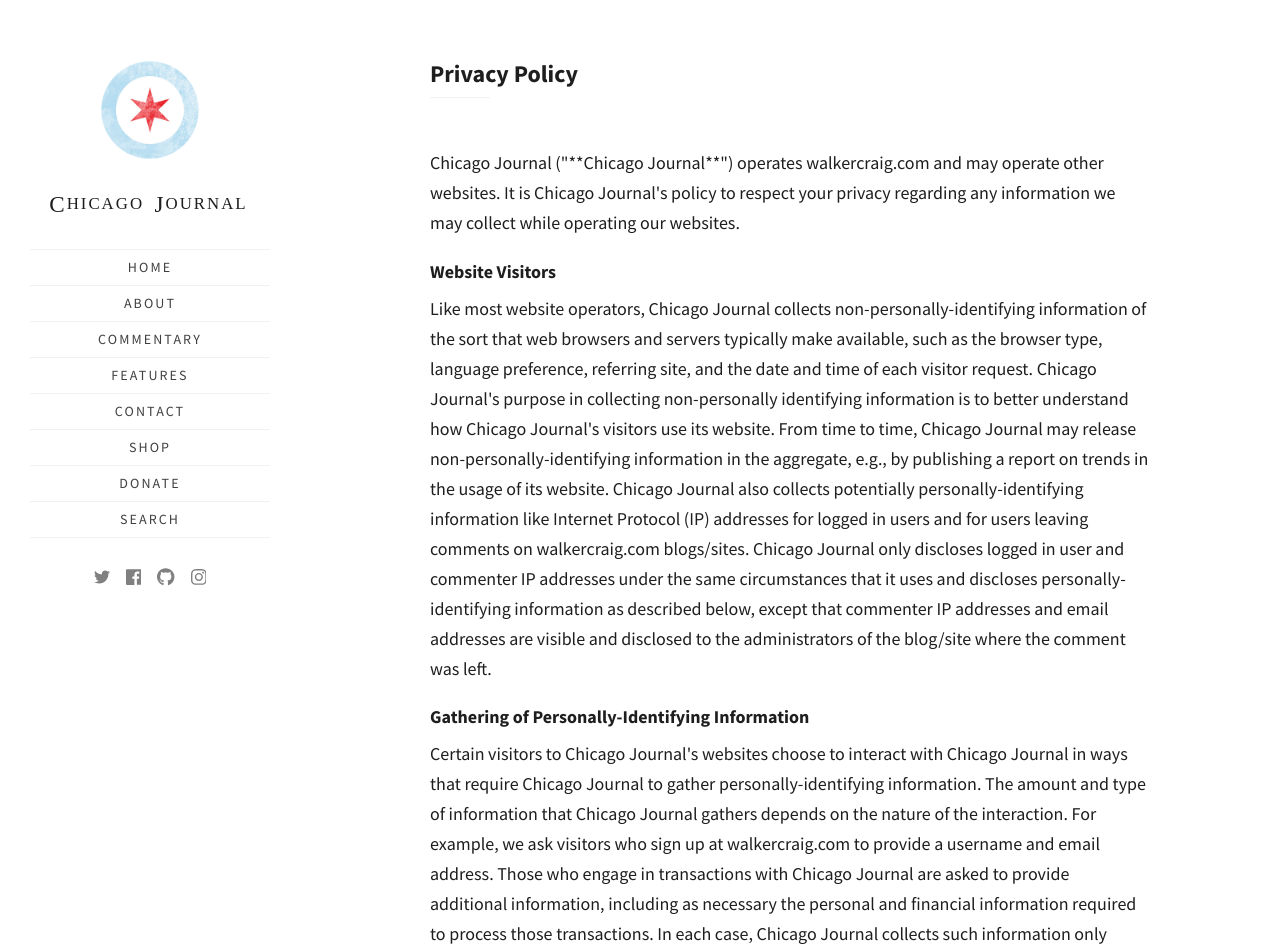
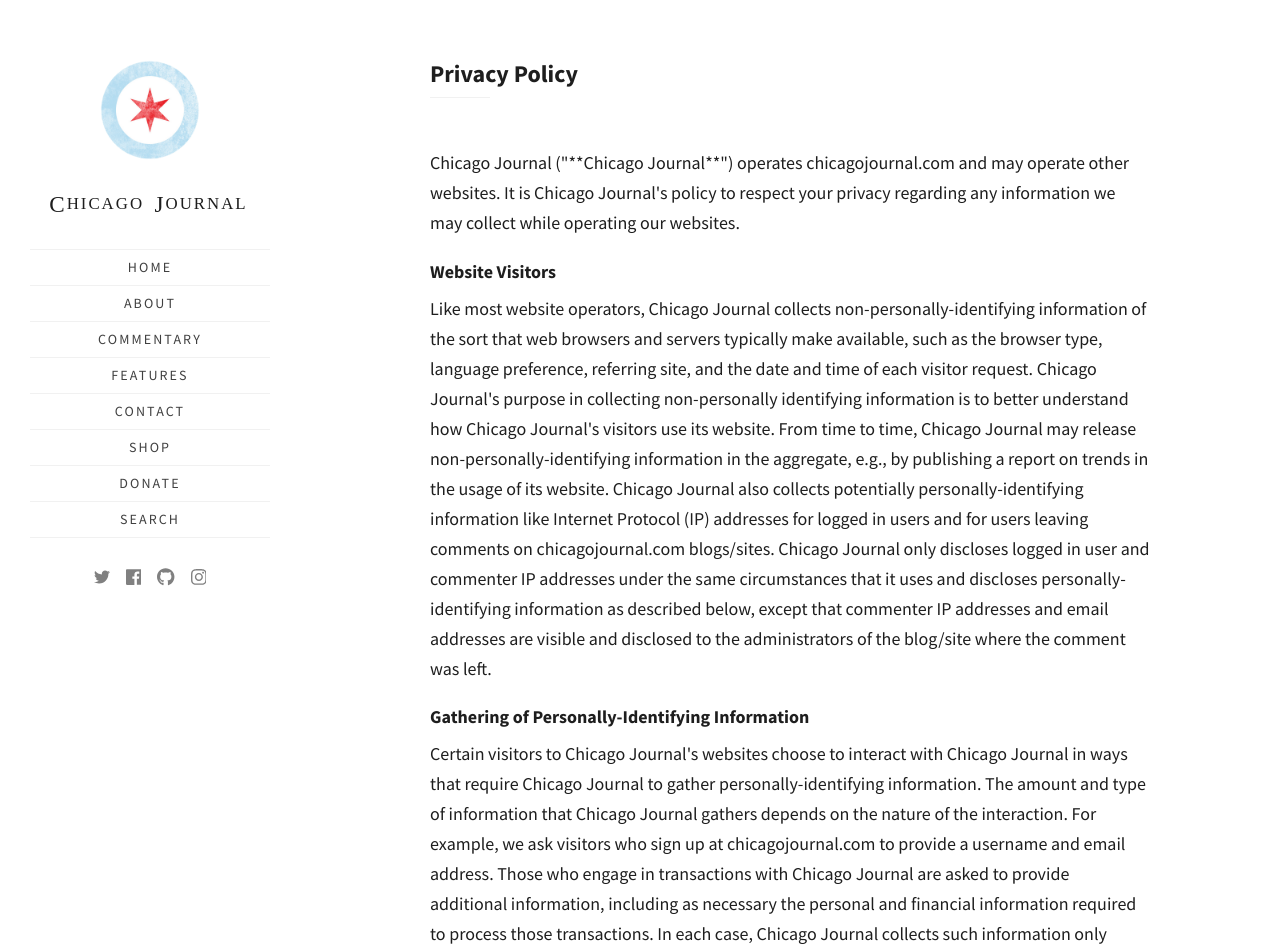
Before and after one commit to walkercraig/chicagojournal, a Jekyll site: the page built from privacy-policy.html, in a window 1280 px wide and 1400 px high. Shown: the top 946 px of the window. Built offline with Jekyll 4.4.1, drawn with Linux system fonts in a browser that asks for light colours; some web fonts are replaced; some of the changed text lies outside the part shown.

Commit message:
Update privacy-policy.html

```diff
--- a/privacy-policy.html
+++ b/privacy-policy.html
@@ -10,17 +10,17 @@ title: Privacy Policy
     </header>
     <br>
 
-Chicago Journal ("**Chicago Journal**") operates walkercraig.com and may operate other websites. It is Chicago Journal's policy to respect your privacy regarding any information we may collect while operating our websites.
+Chicago Journal ("**Chicago Journal**") operates chicagojournal.com and may operate other websites. It is Chicago Journal's policy to respect your privacy regarding any information we may collect while operating our websites.
 
 <h4>Website Visitors</h4>
 
 Like most website operators, Chicago Journal collects non-personally-identifying information of the sort that web browsers and servers typically make available, such as the browser type, language preference, referring site, and the date and time of each visitor request. Chicago Journal's purpose in collecting non-personally identifying information is to better understand how Chicago Journal's visitors use its website. From time to time, Chicago Journal may release non-personally-identifying information in the aggregate, e.g., by publishing a report on trends in the usage of its website.
 
-Chicago Journal also collects potentially personally-identifying information like Internet Protocol (IP) addresses for logged in users and for users leaving comments on walkercraig.com blogs/sites. Chicago Journal only discloses logged in user and commenter IP addresses under the same circumstances that it uses and discloses personally-identifying information as described below, except that commenter IP addresses and email addresses are visible and disclosed to the administrators of the blog/site where the comment was left.
+Chicago Journal also collects potentially personally-identifying information like Internet Protocol (IP) addresses for logged in users and for users leaving comments on chicagojournal.com blogs/sites. Chicago Journal only discloses logged in user and commenter IP addresses under the same circumstances that it uses and discloses personally-identifying information as described below, except that commenter IP addresses and email addresses are visible and disclosed to the administrators of the blog/site where the comment was left.
 
 <h4>Gathering of Personally-Identifying Information</h4>
 
-Certain visitors to Chicago Journal's websites choose to interact with Chicago Journal in ways that require Chicago Journal to gather personally-identifying information. The amount and type of information that Chicago Journal gathers depends on the nature of the interaction. For example, we ask visitors who sign up at walkercraig.com to provide a username and email address. Those who engage in transactions with Chicago Journal are asked to provide additional information, including as necessary the personal and financial information required to process those transactions. In each case, Chicago Journal collects such information only insofar as is necessary or appropriate to fulfill the purpose of the visitor's interaction with Chicago Journal. Chicago Journal does not disclose personally-identifying information other than as described below. And visitors can always refuse to supply personally-identifying information, with the caveat that it may prevent them from engaging in certain website-related activities.
+Certain visitors to Chicago Journal's websites choose to interact with Chicago Journal in ways that require Chicago Journal to gather personally-identifying information. The amount and type of information that Chicago Journal gathers depends on the nature of the interaction. For example, we ask visitors who sign up at chicagojournal.com to provide a username and email address. Those who engage in transactions with Chicago Journal are asked to provide additional information, including as necessary the personal and financial information required to process those transactions. In each case, Chicago Journal collects such information only insofar as is necessary or appropriate to fulfill the purpose of the visitor's interaction with Chicago Journal. Chicago Journal does not disclose personally-identifying information other than as described below. And visitors can always refuse to supply personally-identifying information, with the caveat that it may prevent them from engaging in certain website-related activities.
 
 <h4>Aggregated Statistics</h4>
 
@@ -43,7 +43,7 @@ Ads appearing on any of our websites may be delivered to users by advertising pa
 
 <h4>Privacy Policy Changes</h4>
 
-Although most changes are likely to be minor, Chicago Journal may change its Privacy Policy from time to time, and in Chicago Journal's sole discretion. Chicago Journal encourages visitors to frequently check this page for any changes to its Privacy Policy. If you have a walkercraig.com account, you might also receive an alert informing you of these changes. Your continued use of this site after any change in this Privacy Policy will constitute your acceptance of such change.
+Although most changes are likely to be minor, Chicago Journal may change its Privacy Policy from time to time, and in Chicago Journal's sole discretion. Chicago Journal encourages visitors to frequently check this page for any changes to its Privacy Policy. If you have a chicagojournal.com account, you might also receive an alert informing you of these changes. Your continued use of this site after any change in this Privacy Policy will constitute your acceptance of such change.
 
     <hr>
     <br/>
```
